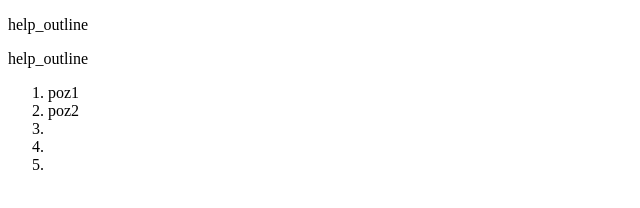
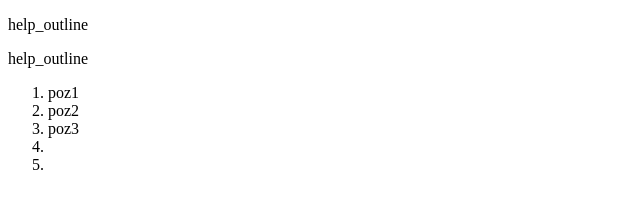
Before and after one commit to kichol/git-test, a plain HTML site: page index.html in a window 1280 px wide. Shown: the full height of the page, 0-640 px from the left. Drawn offline with Linux system fonts and the light colour scheme.

Commit message:
Update index.html
poz 3

```diff
--- a/index.html
+++ b/index.html
@@ -12,7 +12,7 @@
 <ol>
     <li>poz1</li>
     <li>poz2</li>
-    <li></li>
+    <li>poz3</li>
     <li></li>
     <li></li>
 </ol>
```
